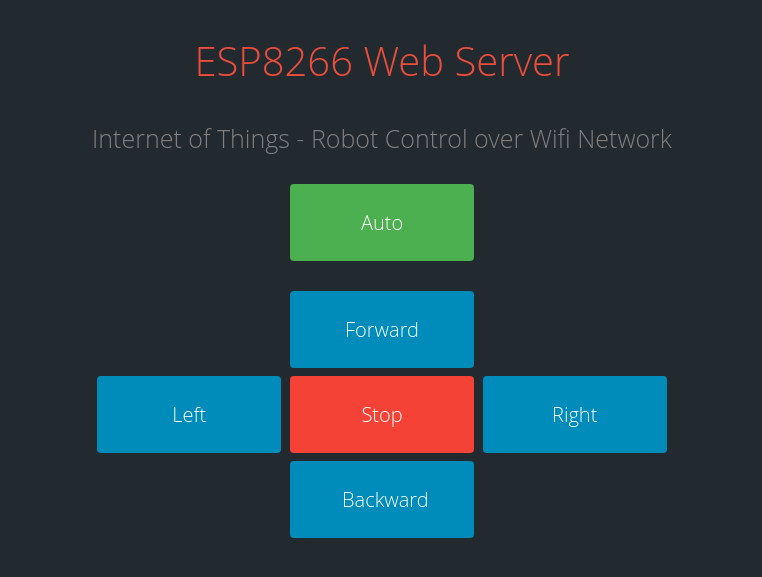
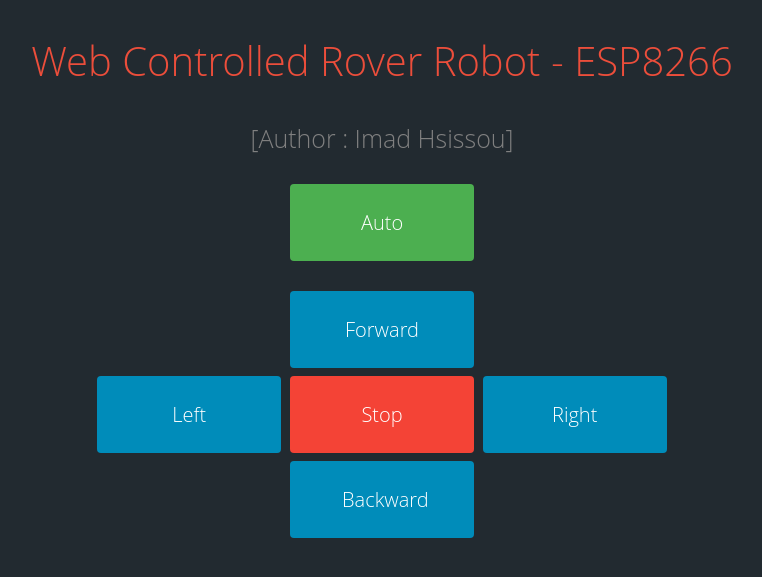
Before and after one commit to imadhsissou/imadhsissou.github.io, a Jekyll site: the page Iot/robot.html, which Jekyll copies as it is, in a window 1280 px wide. Shown: the top 577 px of the page, without its empty margins (258-1020 px from the left). Built offline with Jekyll 4.4.1, drawn with Linux system fonts in a browser that asks for light colours.

Commit message:
Update robot.html

```diff
--- a/Iot/robot.html
+++ b/Iot/robot.html
@@ -31,8 +31,8 @@
 </head>
 <body style="background-color : #222A30;" >
 
-<h2 style="color : #EC4E3B; font-family: 'Open Sans' ; font-size: 40px; font-weight: 300; text-align: center;">ESP8266 Web Server</h2>
-<h3 style="color : gray; font-family: 'Open Sans' ; font-size: 25px; font-weight: 300; text-align: center;">Internet of Things - Robot Control over Wifi Network<h3>
+<h2 style="color : #EC4E3B; font-family: 'Open Sans' ; font-size: 40px; font-weight: 300; text-align: center;">Web Controlled Rover Robot - ESP8266</h2>
+<h3 style="color : gray; font-family: 'Open Sans' ; font-size: 25px; font-weight: 300; text-align: center;">[Author : Imad Hsissou]<h3>
 
 <div class="wrapper">
     <a href="http://192.168.1.5/auto" class="button">Auto</a>
```
